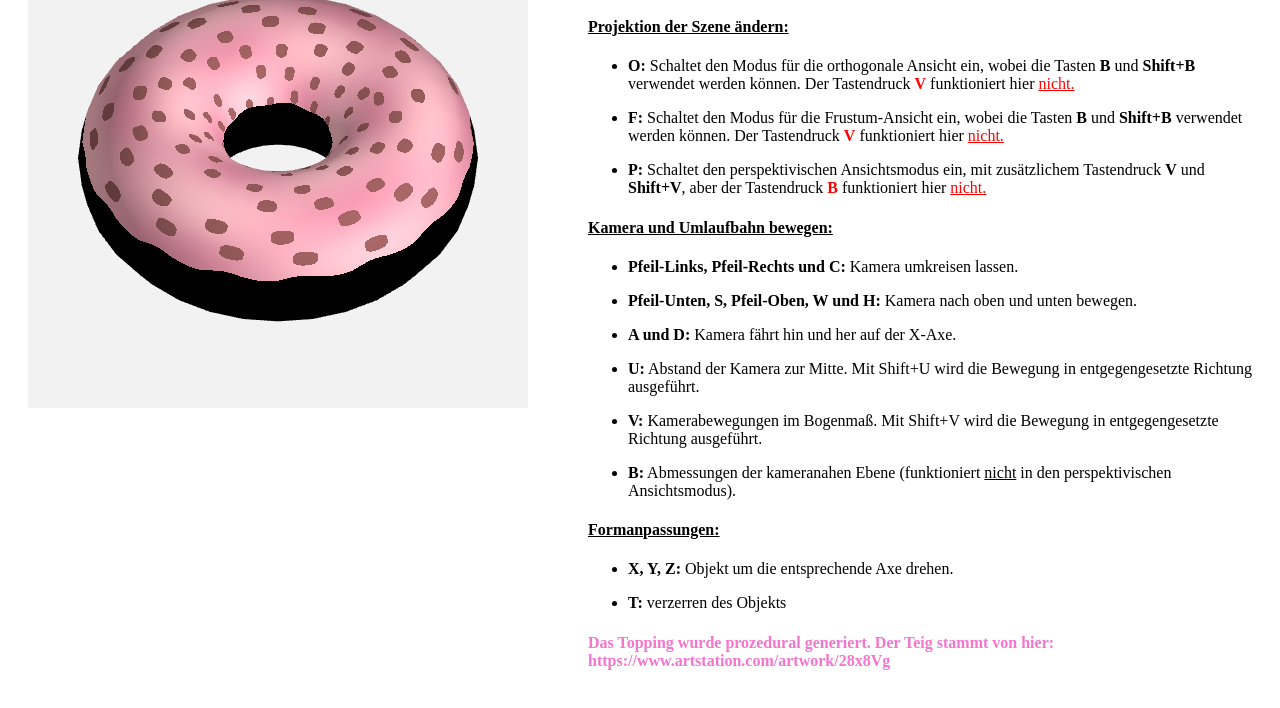
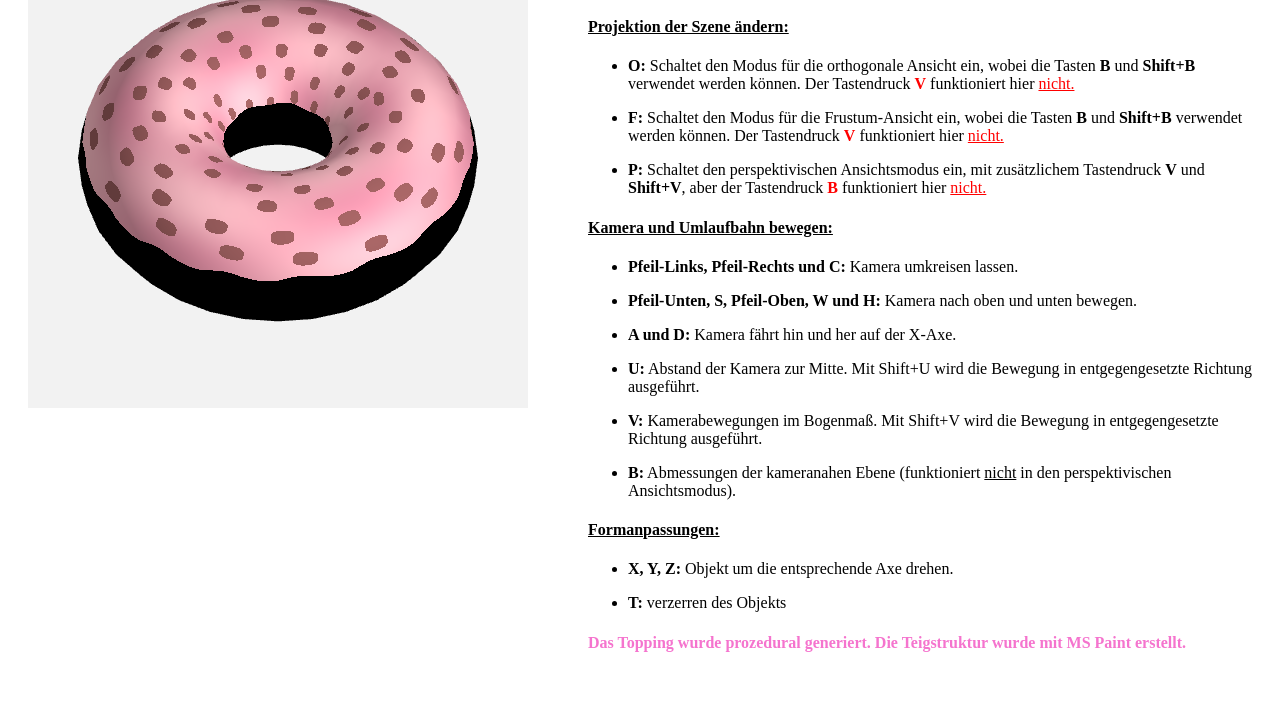
Before and after one commit to Tina-DT/Tina-DT.github.io, a plain HTML site: page ESA9/index.html in a window 1280 px wide. Shown: the part 120-828 px from the top of the page. Drawn offline with Linux system fonts and the light colour scheme.

Commit message:
Update ESA9

```diff
--- a/ESA9/index.html
+++ b/ESA9/index.html
@@ -195,7 +195,7 @@
 								<li><p><b>T:</b> verzerren des Objekts</p></li>
 							</ul>
 
-							<h4 style="color:rgb(245, 116, 206);">Das Topping wurde prozedural generiert. Der Teig stammt von hier: https://www.artstation.com/artwork/28x8Vg</h4>
+							<h4 style="color:rgb(245, 116, 206);">Das Topping wurde prozedural generiert. Die Teigstruktur wurde mit MS Paint erstellt.</h4>
 						</div>
 
 
```
Also changed, not shown: 1 other file.
